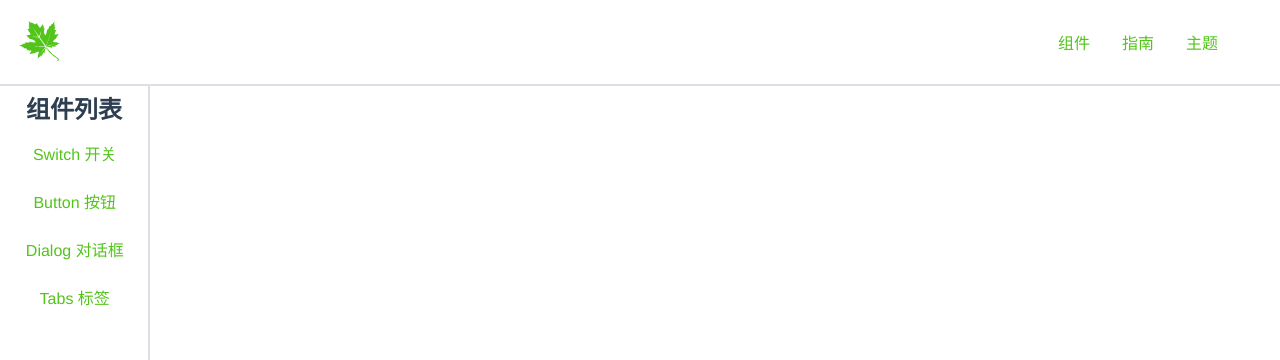
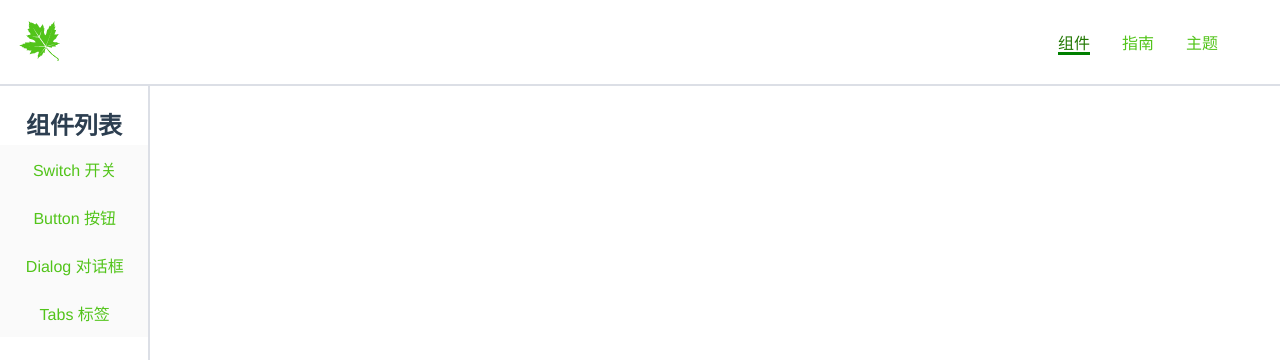
Before and after one commit to Nharmoniya/Nature-UI, a Vue app: page /#/doc in a window 1280 px wide. Shown: the top 360 px of the page. Built offline with nearby package versions, Linux system fonts and the light colour scheme.

Commit message:
优化整体布局已经一些动画

```diff
--- a/src/components/Topnav.vue
+++ b/src/components/Topnav.vue
@@ -7,7 +7,7 @@
     </div>
     <ul class="menu">
       <li>
-       <router-link to="/doc/switch">组件</router-link>
+       <router-link to="/doc">组件</router-link>
       </li>
       <li>
         <router-link to="/helper">指南</router-link>
@@ -50,6 +50,7 @@ export default {
       font-size: 48px;
     }
   }
+
   > .logo {
     max-width: 6em;
     margin-right: auto;
@@ -69,15 +70,18 @@ export default {
         color: #237804;
         border-bottom: 3px solid green;
       }
+      //动画，0.08秒内，浅入
+      -webkit-transition: all 80ms ease-in;
     }
     >li:hover{
       cursor: pointer;
+      transform: translateY(-5px)scale(1.2);
     }
   }
   > .toggleAside {
     width: 24px;
     height: 24px;
-    background: red;
+    background: green;
     position: absolute;
     left: 16px;
     top: 50%;
@@ -101,5 +105,23 @@ a{
   text-decoration: none;
   color: #52c41a;
 }
-
+//logo动画
+.toplogo:hover{
+  transform-origin: center bottom;
+  animation: wave 1500ms infinite linear;
+}
+@keyframes wave{
+  0%{
+    transform: rotate(0deg);
+  }
+  33%{
+    transform: rotate(15deg);
+  }
+  66%{
+    transform: rotate(-15deg);
+  }
+  0%{
+    transform: rotate(0deg);
+  }
+}
 </style>
--- a/src/views/Doc.vue
+++ b/src/views/Doc.vue
@@ -38,6 +38,9 @@ export default {
 };
 </script>
 <style lang="scss" scoped>
+.topnav{
+  position: absolute;
+}
 .layout {
   display: flex;
   flex-direction: column;
@@ -45,6 +48,7 @@ export default {
 
   > .nav {
     flex-shrink: 0;
+    position: absolute;
   }
 
   > .content {
@@ -76,9 +80,13 @@ aside {
   position: fixed;
   top: 0;
   left: 0;
-  padding-top: 70px;
-  height: 100%;
+  padding-top: 0px;
+  height: 88%;
   border-right: 2px solid #dcdfe6;
+  overflow-y: auto;
+  overflow-x: hidden;
+  z-index: 10;
+  margin-top: 86px;
   > h2 {
     margin-bottom: 4px;
     margin-top: 20px;
@@ -87,27 +95,31 @@ aside {
 
   > ol {
     width: 101%;
+    background-color: rgb(250,250,250);
     > li {
       padding: 8px 0;
+      .router-link-active{
+        color: #237804;
+        background-color:#d9f7be;
+        border-left: 3px solid #73d13d;
+      }
       > a {
         display: block;
         padding: 4px 16px;
         text-decoration: none;
         color: #52c41a;
       }
-      >.router-link-active{
+    }
+    li:hover{
+      >a{
         color: #237804;
-        background-color: opacify(lightgreen,0.5);
       }
     }
+
   }
 }
 
 main {
   overflow: auto;
 }
-
-.router-link-active {
-  background: white;
-}
 </style>
--- a/src/views/Home.vue
+++ b/src/views/Home.vue
@@ -1,6 +1,7 @@
 <template>
   <div>
-    <Topnav />
+    <div class="topnavAndBanner">
+    <Topnav/>
     <div class="banner">
       <h1>Nature UI</h1>
       <h2>一个以绿色为主题，基于Vue3.0的桌面组件库</h2>
@@ -9,6 +10,7 @@
         <a href="https://github.com" title="获取源码" >GitHub</a>
         <router-link to="/doc" title="开始教程">开始</router-link>
       </p>
+    </div>
     </div>
     <footer><span>作者:JasonTu | 微信：Cropsrain874572491 | <a href="https://www.zhihu.com/people/naturl-63/posts">博客：https://www.zhihu.com/people/naturl-63/posts</a></span></footer>
   </div>
@@ -20,13 +22,16 @@ export default {
 };
 </script>
 <style lang="scss" scoped>
+.topnavAndBanner{
+  background: linear-gradient(0deg, rgba(183,235,143,1) 0%, rgba(149,222,100,1) 49%, rgba(82,196,26,1) 100%);
+  clip-path: ellipse(80% 60% at 50% 40%);
+}
 .banner {
   padding: 180px  0;
   display: flex;
   justify-content: center;
   align-items: center;
   flex-direction: column;
-  background: #52c41a;
   >h1{
     margin-bottom: 20px;
   }
@@ -36,6 +41,7 @@ export default {
   > .actions{
     padding: 8px 0;
     margin-top: 60px;
+
     a {
       margin:0 8px;
       background: #fff;
@@ -48,15 +54,19 @@ export default {
       text-decoration: none;
     }
     a:hover{
-      transform: scale(1.1);
+      transform: scale(1.2);
+      //动画，0.08秒内，浅入
+      -webkit-transition: all 80ms ease-in;
+      color: #237804;
     }
   }
 }
 footer{
   transform: translateY(50%);
+  color: #237804;
 }
 a{
   text-decoration: none;
-  color: black;
+  color: #237804;
 }
 </style>
```
